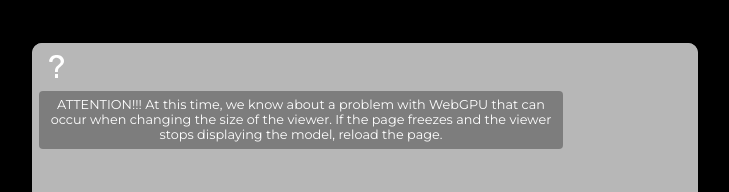
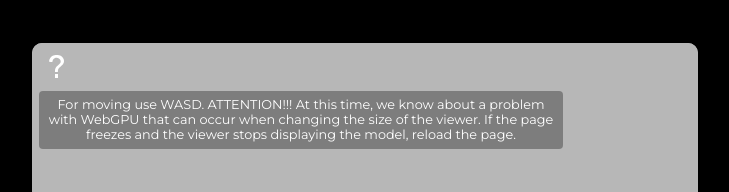
Before and after one commit to Saerafi/UtahPot_landing, a website: page index.html in a window 1280 px wide. Shown: the part 4901-5093 px from the top of the page, without its empty margins (275-1004 px from the left). Drawn offline with nearby package versions, Linux system fonts and the light colour scheme; a script that the page names is missing.

Commit message:
Popup change

```diff
--- a/index.html
+++ b/index.html
@@ -78,7 +78,8 @@
             <img class="image" src="dist/ico/Help.svg" alt="Help">
         </button>
         <div class="help-popup">
-            <p>ATTENTION!!! At this time, we know about a problem with WebGPU that can occur when changing the size of the viewer.
+            <p>For moving use WASD.
+                ATTENTION!!! At this time, we know about a problem with WebGPU that can occur when changing the size of the viewer.
                 If the page freezes and the viewer stops displaying the model, reload the page.</p>
         </div>
         <button id="fullscreen">
```
